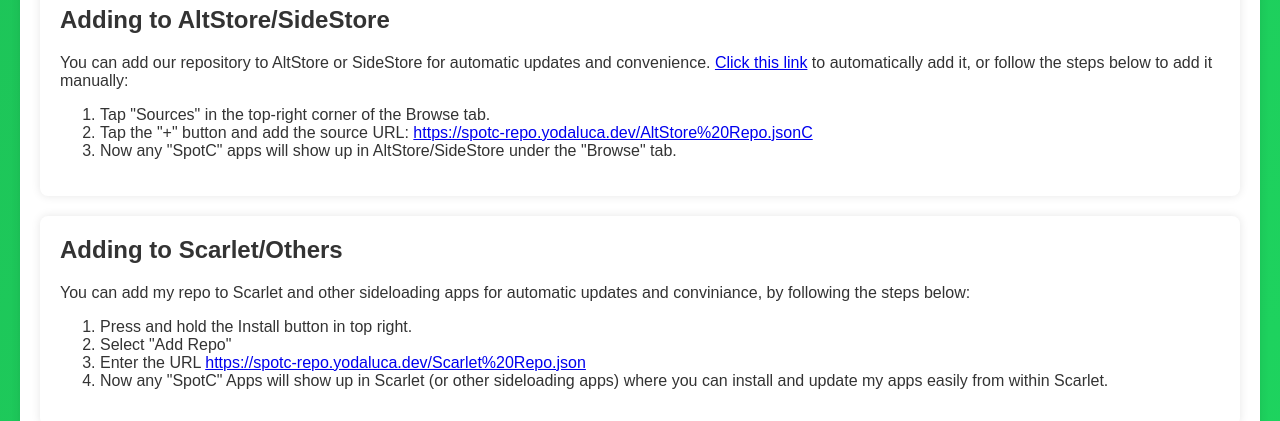
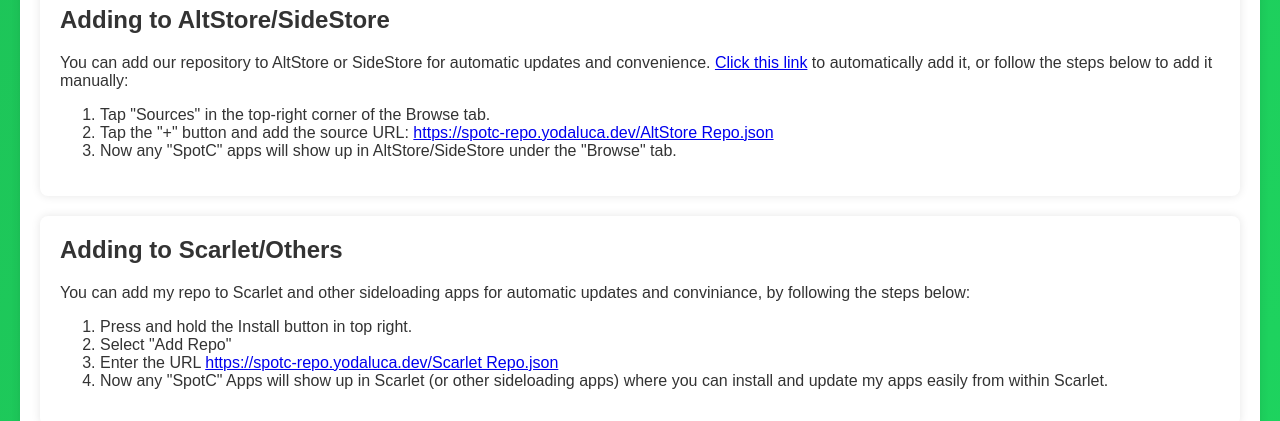
Before and after one commit to SpotCompiled/SpotCompiled.github.io, a plain HTML site: page index.html in a window 1280 px wide. Shown: the part 1620-2041 px from the top of the page. Drawn offline with Linux system fonts and the light colour scheme; no server answers.

Commit message:
Fix typo

```diff
--- a/index.html
+++ b/index.html
@@ -410,7 +410,7 @@
                 <p>You can add our repository to AltStore or SideStore for automatic updates and convenience. <a href="https://spotc-repo.yodaluca.dev/AltStoreAdd">Click this link</a> to automatically add it, or follow the steps below to add it manually:</p>
                 <ol>
                     <li>Tap "Sources" in the top-right corner of the Browse tab.</li>
-                    <li>Tap the "+" button and add the source URL: <a href="https://spotc-repo.yodaluca.dev/AltStore%20Repo.json">https://spotc-repo.yodaluca.dev/AltStore%20Repo.jsonC</a></li>
+                    <li>Tap the "+" button and add the source URL: <a href="https://spotc-repo.yodaluca.dev/AltStore%20Repo.json">https://spotc-repo.yodaluca.dev/AltStore Repo.json</a></li>
                     <li>Now any "SpotC" apps will show up in AltStore/SideStore under the "Browse" tab.</li>
                 </ol>
             </div>
@@ -420,7 +420,7 @@
                 <ol>
                     <li>Press and hold the Install button in top right.</li>
                     <li>Select "Add Repo"</li>
-                    <li>Enter the URL <a href="https://spotc-repo.yodaluca.dev/Scarlet%20Repo.json">https://spotc-repo.yodaluca.dev/Scarlet%20Repo.json</a></li>
+                    <li>Enter the URL <a href="https://spotc-repo.yodaluca.dev/Scarlet%20Repo.json">https://spotc-repo.yodaluca.dev/Scarlet Repo.json</a></li>
                     <li>Now any "SpotC" Apps will show up in Scarlet (or other sideloading apps) where you can install and update my apps easily from within Scarlet.</li>
                 </ol>
             </div>
```
